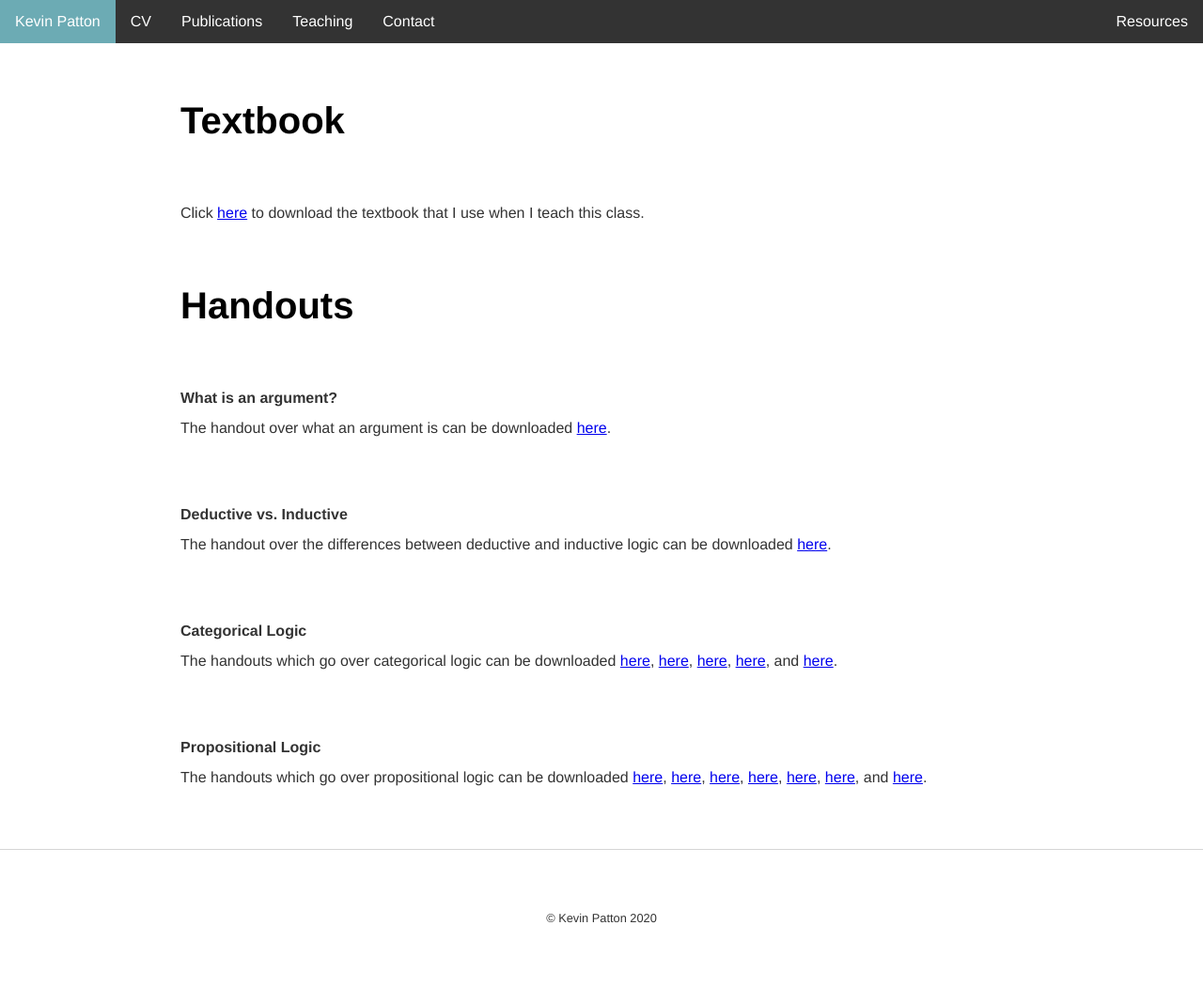
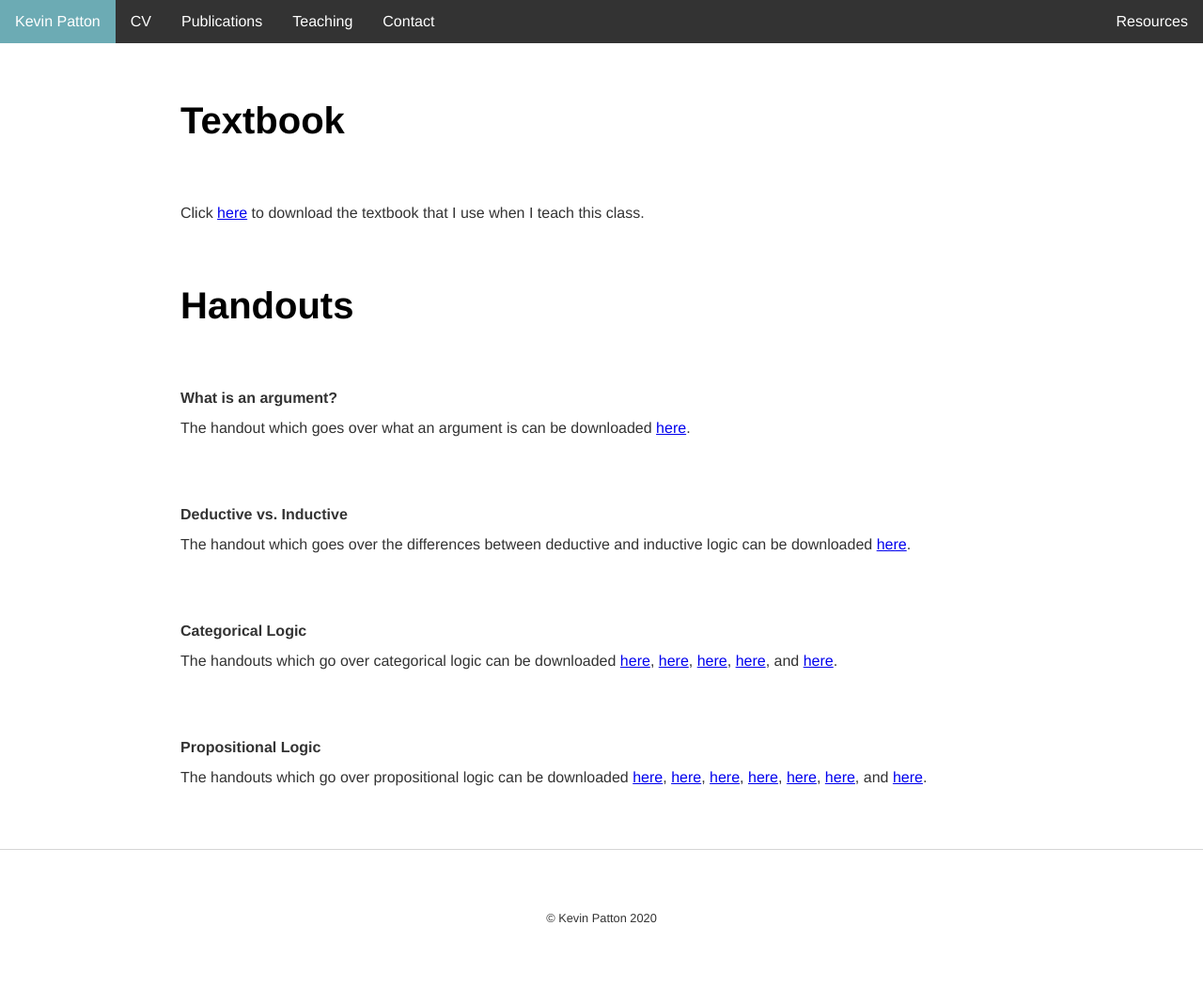
Before and after one commit to kevinjpatton/kevinjpatton.github.io, a Jekyll site: the page built from teaching/phil_1210/index.html, in a window 1280 px wide. Shown: the whole page at 94% size. Built offline with Jekyll 4.4.1, drawn with Linux system fonts in a browser that asks for light colours; Markdown is read by kramdown in place of the engine named in the settings.

Commit message:
Update index.html

```diff
--- a/teaching/phil_1210/index.html
+++ b/teaching/phil_1210/index.html
@@ -7,9 +7,9 @@
 
 <h1>Handouts</h1>
 <p><b>What is an argument?</b><br>
-The handout over what an argument is can be downloaded <a href="/teaching/phil_1210/Day 2 - Section 1.1 - 1.2.pdf" target="_blank">here</a>.</p>
+The handout which goes over what an argument is can be downloaded <a href="/teaching/phil_1210/Day 2 - Section 1.1 - 1.2.pdf" target="_blank">here</a>.</p>
 <p><b>Deductive vs. Inductive</b><br>
-The handout over the differences between deductive and inductive logic can be downloaded <a href="/teaching/phil_1210/Day 3 - Section 2.2.pdf" target="_blank">here</a>.</p>
+The handout which goes over the differences between deductive and inductive logic can be downloaded <a href="/teaching/phil_1210/Day 3 - Section 2.2.pdf" target="_blank">here</a>.</p>
 <p><b>Categorical Logic</b><br>
 The handouts which go over categorical logic can be downloaded <a href="/teaching/phil_1210/Day 4 - Section 4.1.pdf" target="_blank">here</a>, <a href="/teaching/phil_1210/Day 6 - Section 3.2 and 3.4.pdf" target="_blank">here</a>, <a href="/teaching/phil_1210/Day 7 - 3.3.pdf" target="_blank">here</a>, <a href="/teaching/phil_1210/Day 8 - Section 3.6.pdf" target="_blank">here</a>, and <a href="/teaching/phil_1210/Day 10 - Section 4.2.pdf" target="_blank">here</a>.</p>
 <p><b>Propositional Logic</b><br>
```
